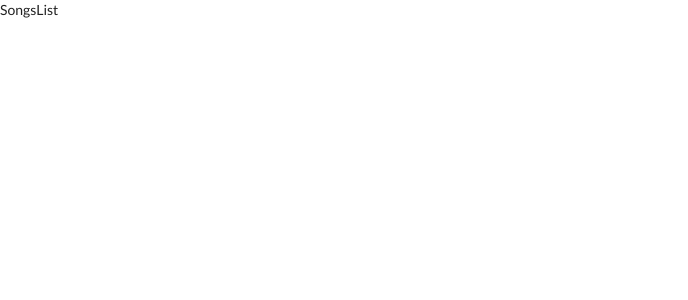
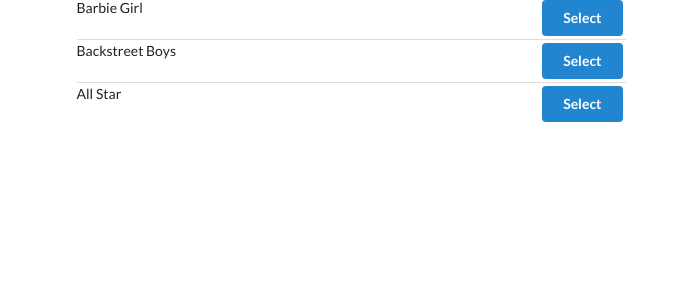
Before and after one commit to yashraikar1087-zz/songs_check, a React (Create React App) app: page / in a window 1280 px wide. Shown: the top 300 px of the page, without its empty margins (0-688 px from the left). Built offline with nearby package versions, Linux system fonts and the light colour scheme.

Commit message:
add connect with maptostateprops and add style with semantic ui

```diff
--- a/src/components/App.js
+++ b/src/components/App.js
@@ -3,8 +3,12 @@
 
 const App = () => {
   return (
-    <div>
-      <SongsList />
+    <div className="ui container grid">
+      <div className="ui row">
+        <div className="column eight wide">
+          <SongsList />
+        </div>
+      </div>
     </div>
   );
 };
--- a/src/components/SongsList.js
+++ b/src/components/SongsList.js
@@ -1,9 +1,29 @@
 import React from "react";
+import { connect } from "react-redux";
 
 class SongsList extends React.Component {
+  renderList() {
+    return this.props.songs.map(song => {
+      return (
+        <div className="item" key={song.title}>
+          <div className="right floated content">
+            <button className="ui button primary">Select</button>
+          </div>
+          <div className="content">{song.title}</div>
+        </div>
+      );
+    });
+  }
+
   render() {
-    return <div>SongsList</div>;
+    //this.props ==== {songs: state.songs}
+    return <div className="ui divided list">{this.renderList()}</div>;
   }
 }
 
-export default SongsList;
+//by convention used to map state to respective props
+const mapStateToProps = state => {
+  return { songs: state.songs };
+};
+
+export default connect(mapStateToProps)(SongsList);
```
